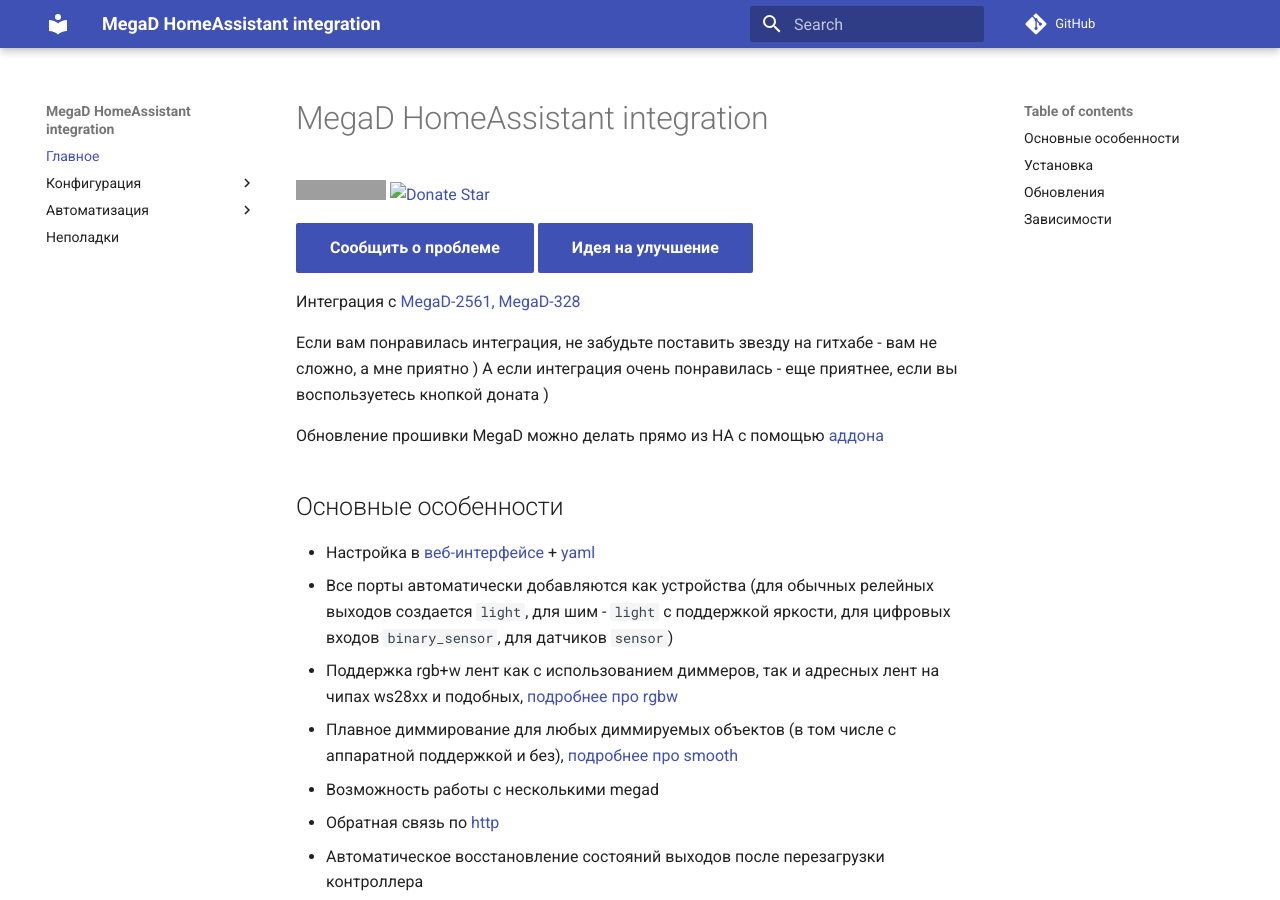
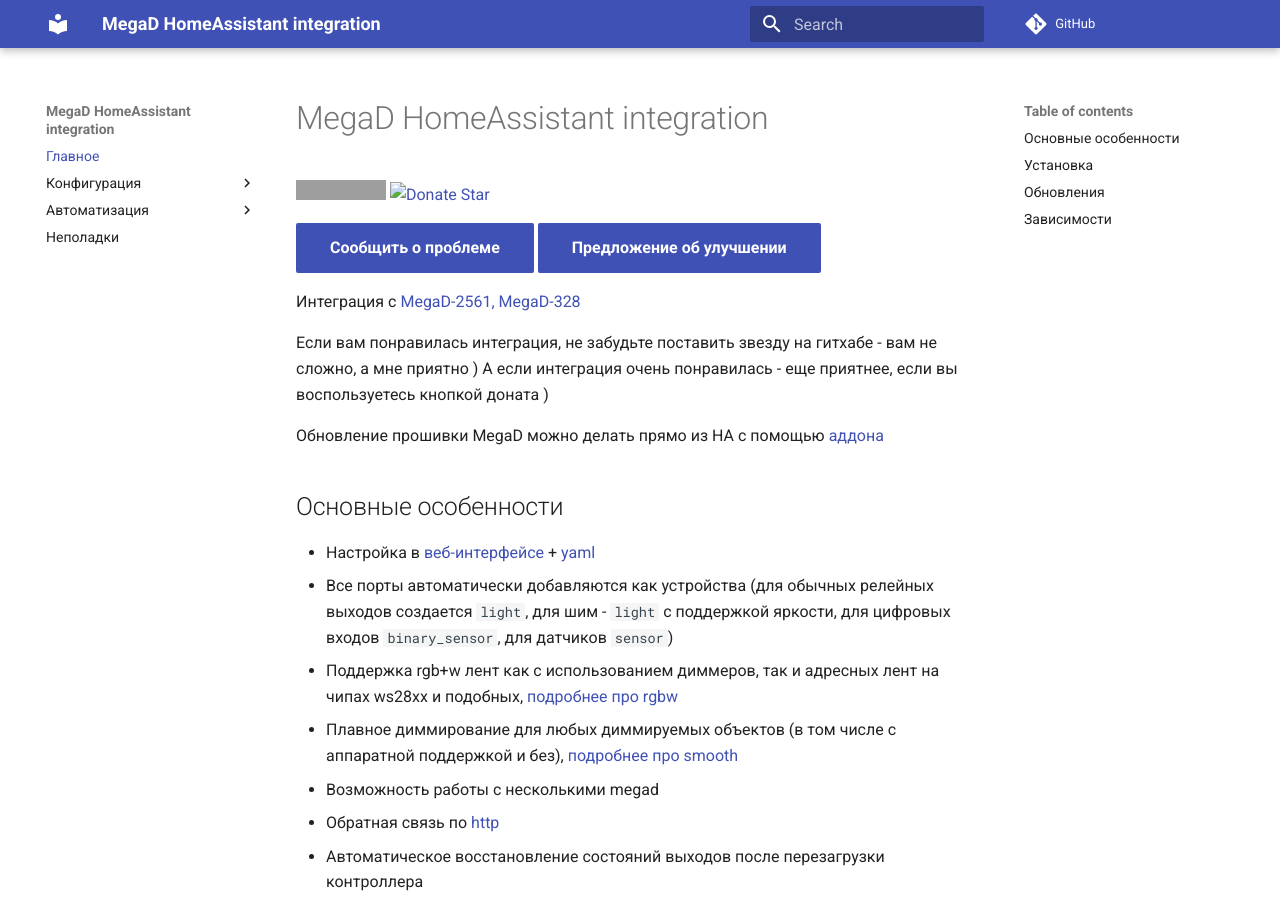
Before and after one commit to andvikt/mega_hacs, an MkDocs documentation site: the page built from docs/index.md, in a window 1280 px wide and 900 px high. Built offline with MkDocs 1.6.1 and Material for MkDocs 9.7.7, drawn with Linux system fonts in a browser that asks for light colours; comment, search, counter and statistics services are not loaded; grey boxes are pictures that could not be loaded.

Commit message:
Update index.md

```diff
--- a/docs/index.md
+++ b/docs/index.md
@@ -4,7 +4,7 @@
 <a class="github-button" href="https://github.com/andvikt/mega_hacs" data-icon="octicon-star" data-show-count="true" aria-label="Star andvikt/mega_hacs on GitHub">Star</a>
 
 [Сообщить о проблеме](https://github.com/andvikt/mega_hacs/issues/new?assignees=&labels=&template=bug-report.md&title=){ .md-button .md-button--primary }
-[Идея на улучшение](https://github.com/andvikt/mega_hacs/issues/new?assignees=&labels=enhancement&template=enhance.md&title=){ .md-button .md-button--primary }
+[Предложение об улучшении](https://github.com/andvikt/mega_hacs/issues/new?assignees=&labels=enhancement&template=enhance.md&title=){ .md-button .md-button--primary }
 
 Интеграция с [MegaD-2561, MegaD-328](https://www.ab-log.ru/smart-house/ethernet/megad-2561)
 
```
